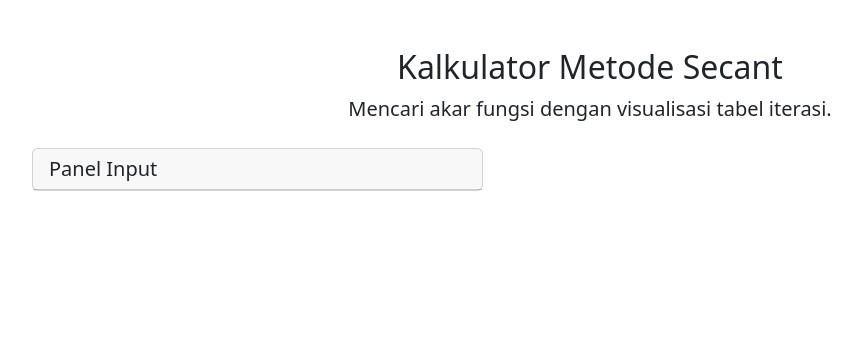
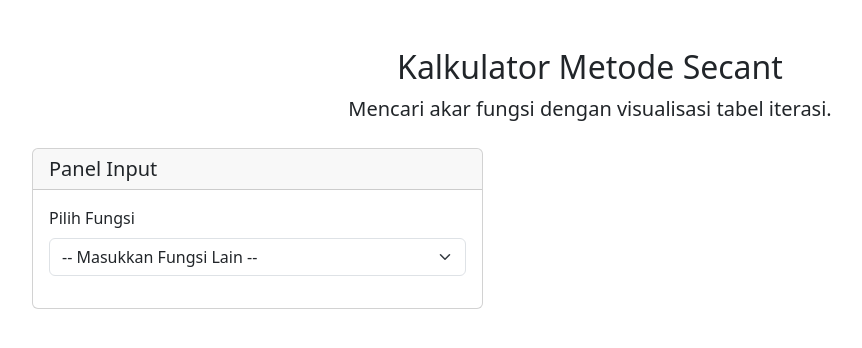
Before and after one commit to Fariz-Alfisaputra/SecantMethod-Group-6, a Python web app: template templates/index.html in a window 1280 px wide. Shown: the top 348 px of the page, without its empty margins (50-912 px from the left). Run offline with Jinja, Linux system fonts and the light colour scheme; the template is opened without the code that fills it: most values are stand-ins (such as "Sample title", 1, 10 or a date in 2020).

Commit message:
Update index.html

```diff
--- a/templates/index.html
+++ b/templates/index.html
@@ -20,3 +20,14 @@
                     <div class="card-header">
                         <h5 class="card-title mb-0">Panel Input</h5>
                     </div>
+                     <div class="card-body">
+                        <form method="post">
+                            <div class="mb-3">
+                                <label for="function_preset" class="form-label">Pilih Fungsi</label>
+                                <select class="form-select" id="function_preset" name="function_preset">
+                                    {% for display, value in preset_functions.items() %}
+                                        <option value="{{ value }}" {% if value == function_str %}selected{% endif %}>{{ display }}</option>
+                                    {% endfor %}
+                                    <option value="custom" {% if function_str not in preset_functions.values() %}selected{% endif %}>-- Masukkan Fungsi Lain --</option>
+                                </select>
+                            </div>
```
